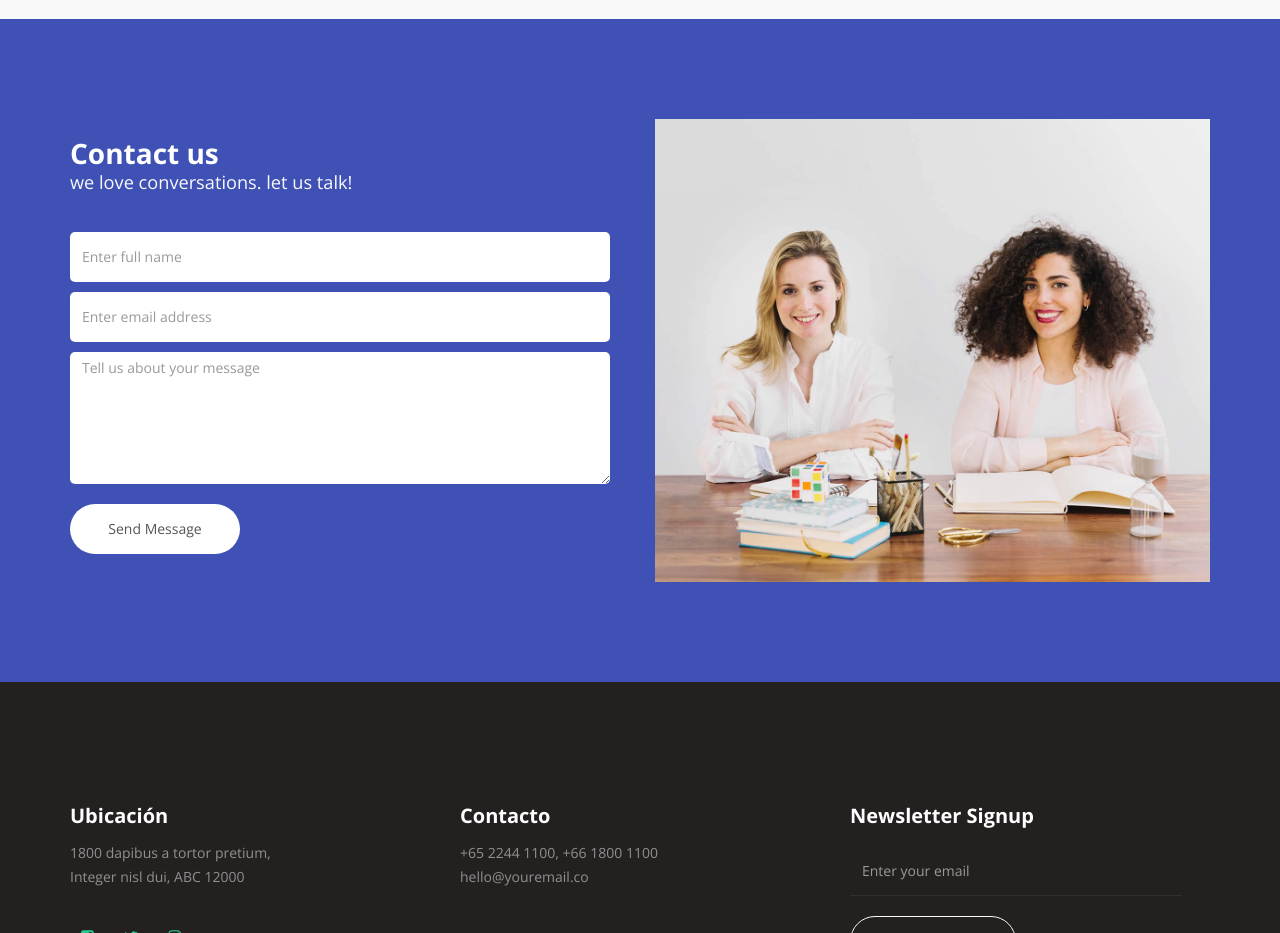
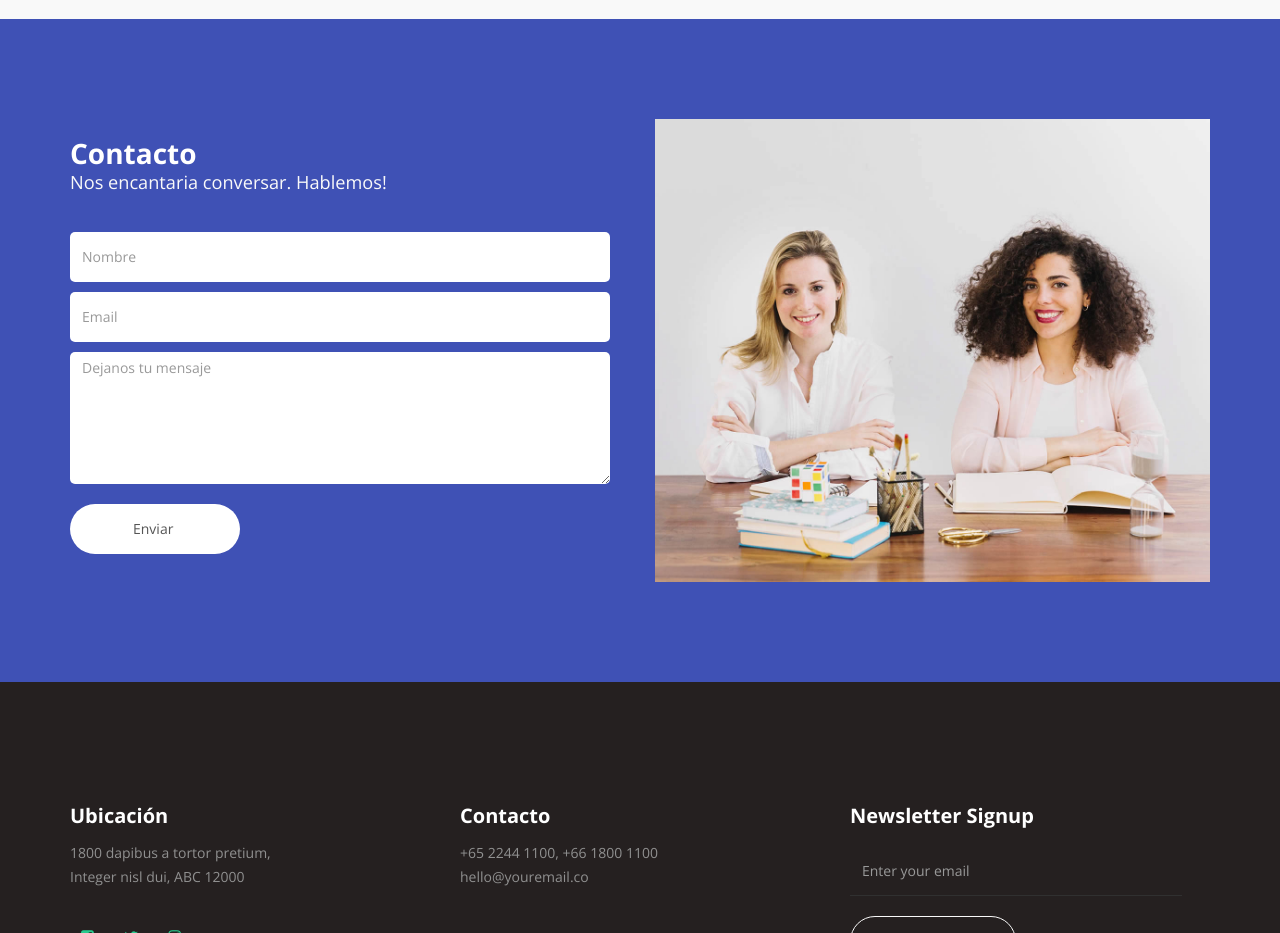
Before and after one commit to johanazapata/Del-Sur, a plain HTML site: page index.html in a window 1280 px wide. Shown: the part 4200-5133 px from the top of the page. Drawn offline with nearby package versions, Linux system fonts and the light colour scheme.

Commit message:
contacto

```diff
--- a/index.html
+++ b/index.html
@@ -567,19 +567,19 @@ https://templatemo.com/tm-516-known
                     <div class="col-md-6 col-sm-12">
                          <form id="contact-form" role="form" action="" method="post">
                               <div class="section-title">
-                                   <h2>Contact us <small>we love conversations. let us talk!</small></h2>
+                                   <h2>Contacto<small>Nos encantaria conversar. Hablemos!</small></h2>
                               </div>
 
                               <div class="col-md-12 col-sm-12">
-                                   <input type="text" class="form-control" placeholder="Enter full name" name="name" required="">
+                                   <input type="text" class="form-control" placeholder="Nombre" name="Nombre" required="">
 
-                                   <input type="email" class="form-control" placeholder="Enter email address" name="email" required="">
+                                   <input type="email" class="form-control" placeholder="Email" name="Email" required="">
 
-                                   <textarea class="form-control" rows="6" placeholder="Tell us about your message" name="message" required=""></textarea>
+                                   <textarea class="form-control" rows="6" placeholder="Dejanos tu mensaje" name="Mensaje" required=""></textarea>
                               </div>
 
                               <div class="col-md-4 col-sm-12">
-                                   <input type="submit" class="form-control" name="send message" value="Send Message">
+                                   <input type="submit" class="form-control" name="Enviar" value="Enviar ">
                               </div>
 
                          </form>
```
